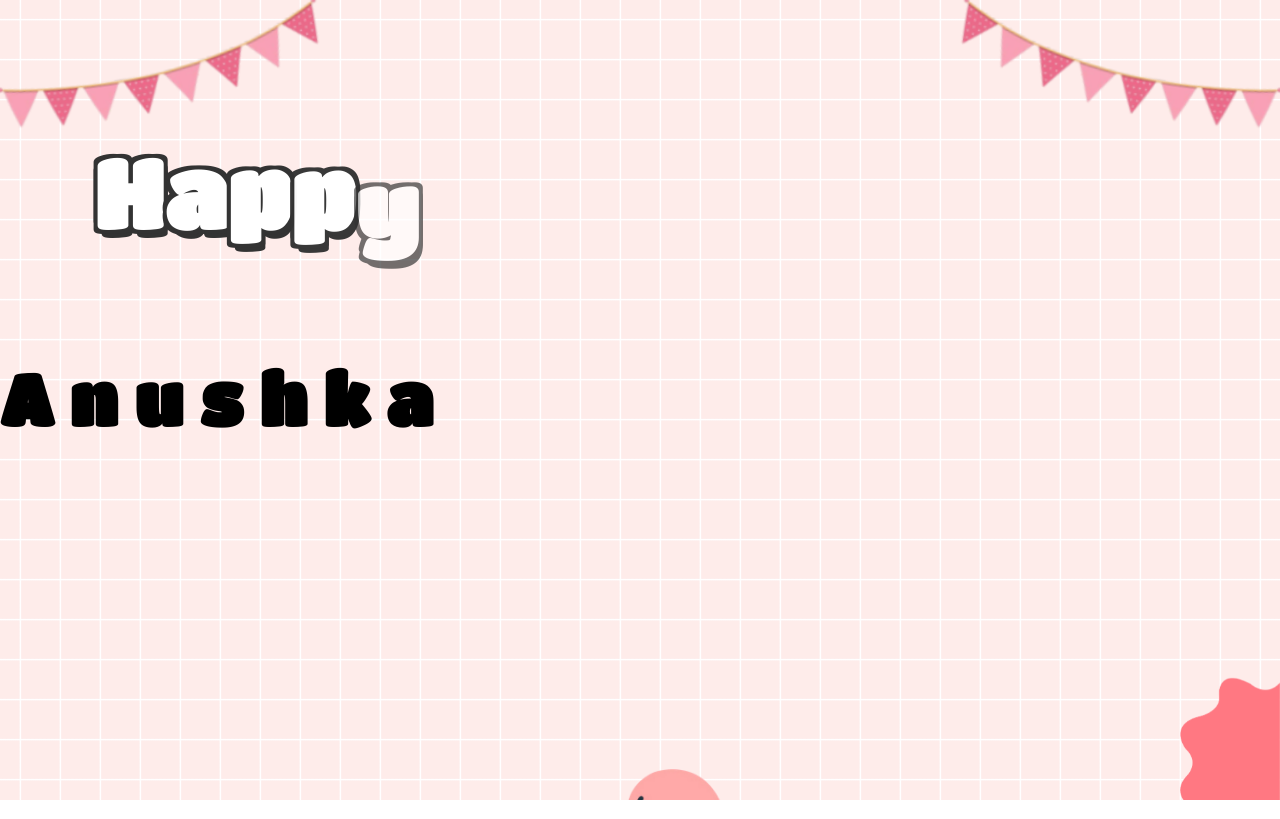
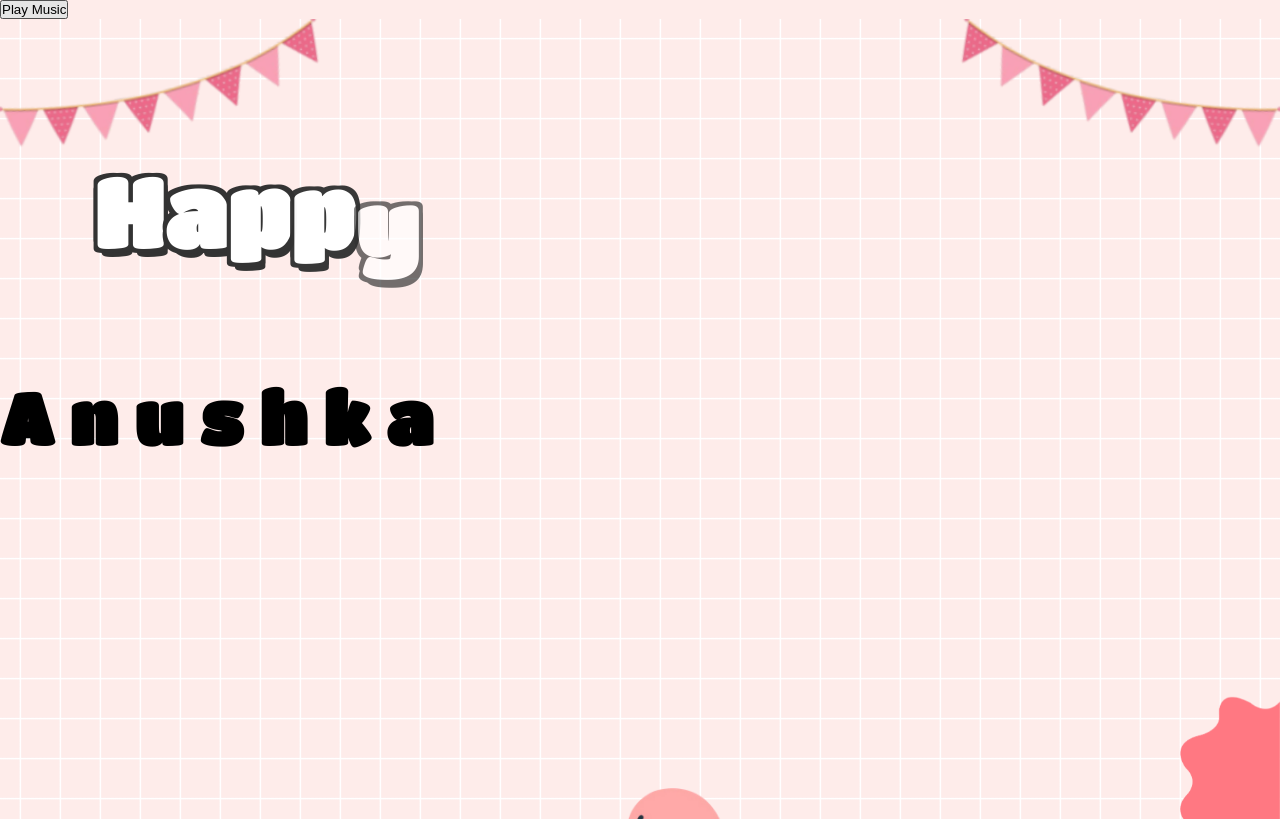
Before and after one commit to anmolprajapatii/bb, a plain HTML site: page index.html in a window 1280 px wide. Drawn offline with nearby package versions, Linux system fonts and the light colour scheme; a web font is replaced by a local one.

Commit message:
Update index.html

```diff
--- a/index.html
+++ b/index.html
@@ -19,6 +19,7 @@
         <audio id="bg-music" autoplay loop>
   <source src="song.mp3" type="audio/mpeg">
 </audio>
+    <button onclick="document.getElementById('bg-music').play()">Play Music</button>
 </head>
 
 <body>
```
